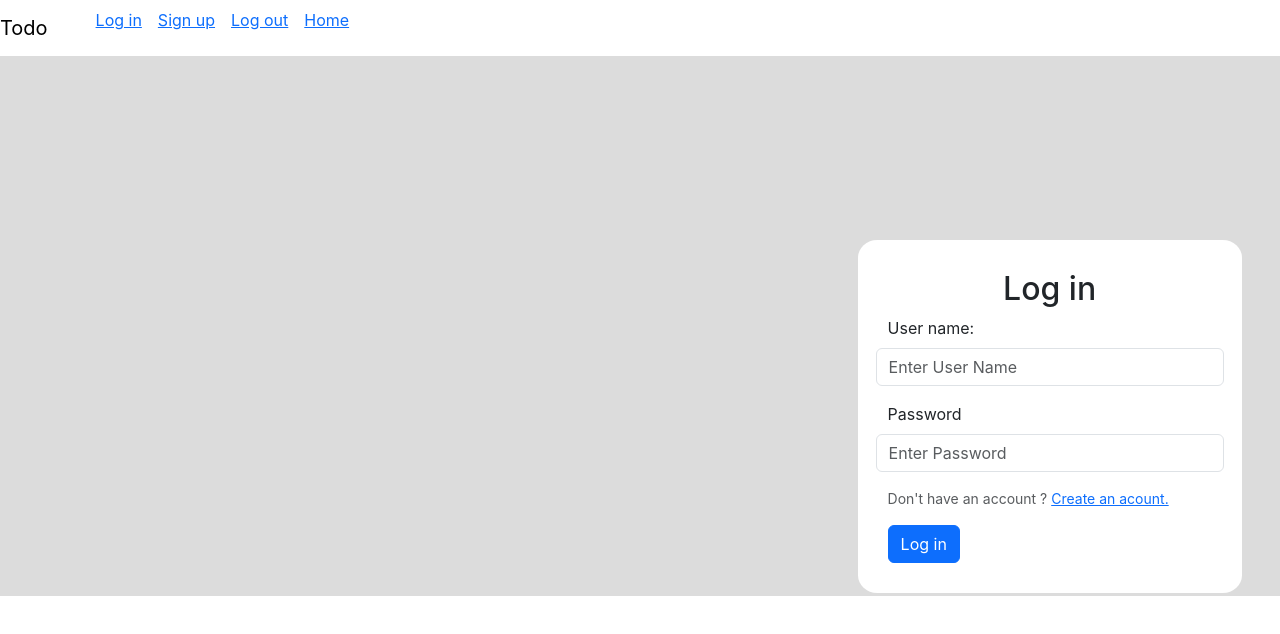
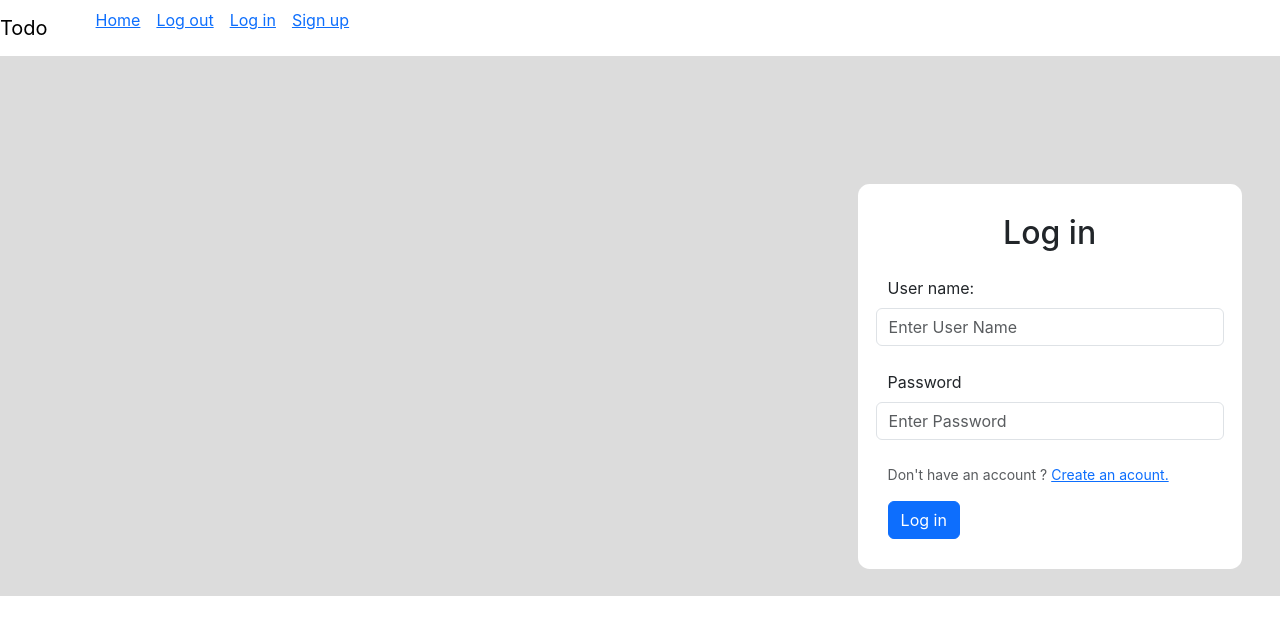
Before and after one commit to Osorabrian/Todo-React-Frontend, a React (Create React App) app: page / in a window 1280 px wide. Shown: the top 634 px of the page. Built offline with nearby package versions, Linux system fonts and the light colour scheme.

Commit message:
format navbar

```diff
--- a/src/components/Login/login.css
+++ b/src/components/Login/login.css
@@ -2,11 +2,11 @@
     padding: 30px;
     background-color: white;
     position: absolute;
-    top: 30%;
+    top: 23%;
     width: 30%;
     left: 67%;
     text-align: left;
-    border-radius: 5%;
+    border-radius: 3%;
 }
 
 #login-page{
--- a/src/components/Login/login.js
+++ b/src/components/Login/login.js
@@ -7,14 +7,14 @@ export default function Login(){
         <div id='login-page'>
             <form id='login-form'>
 
-                <h2 style={{textAlign:'center'}}>Log in</h2>
+                <h2 style={{textAlign:'center'}} className='mb-4'>Log in</h2>
 
-                <div className='row mb-3'>
+                <div className='row mb-4'>
                     <label className='form-label'>User name:</label>
                     <input placeholder='Enter User Name'className='form-control' type='text' />
                 </div>
 
-                <div className='row mb-3'>
+                <div className='row mb-4'>
                     <label className='form-label'>Password</label>
                     <input placeholder='Enter Password' className='form-control' type = 'password'/>
                 </div>
--- a/src/components/Navbar/navbar.js
+++ b/src/components/Navbar/navbar.js
@@ -6,10 +6,10 @@ export default function Navbar(){
         <div className='navbar'>
             <NavLink to='/' className={'navbar-brand'}>Todo</NavLink>
             <ul className='me-auto'>
+                <NavLink to='/home' className={'nav-item me-3'}>Home</NavLink>
+                <NavLink to='/logout' className={'nav-item me-3'}>Log out</NavLink>
                 <NavLink to='/' className={'nav-item me-3'}>Log in</NavLink>
                 <NavLink to="/signup" className={'nav-item me-3'}>Sign up</NavLink>
-                <NavLink to='/logout' className={'nav-item me-3'}>Log out</NavLink>
-                <NavLink to='/home' className={'nav-item me-3'}>Home</NavLink>
             </ul>
         </div>
     )
--- a/src/components/Signup/signup.js
+++ b/src/components/Signup/signup.js
@@ -0,0 +1 @@
+impo
```
